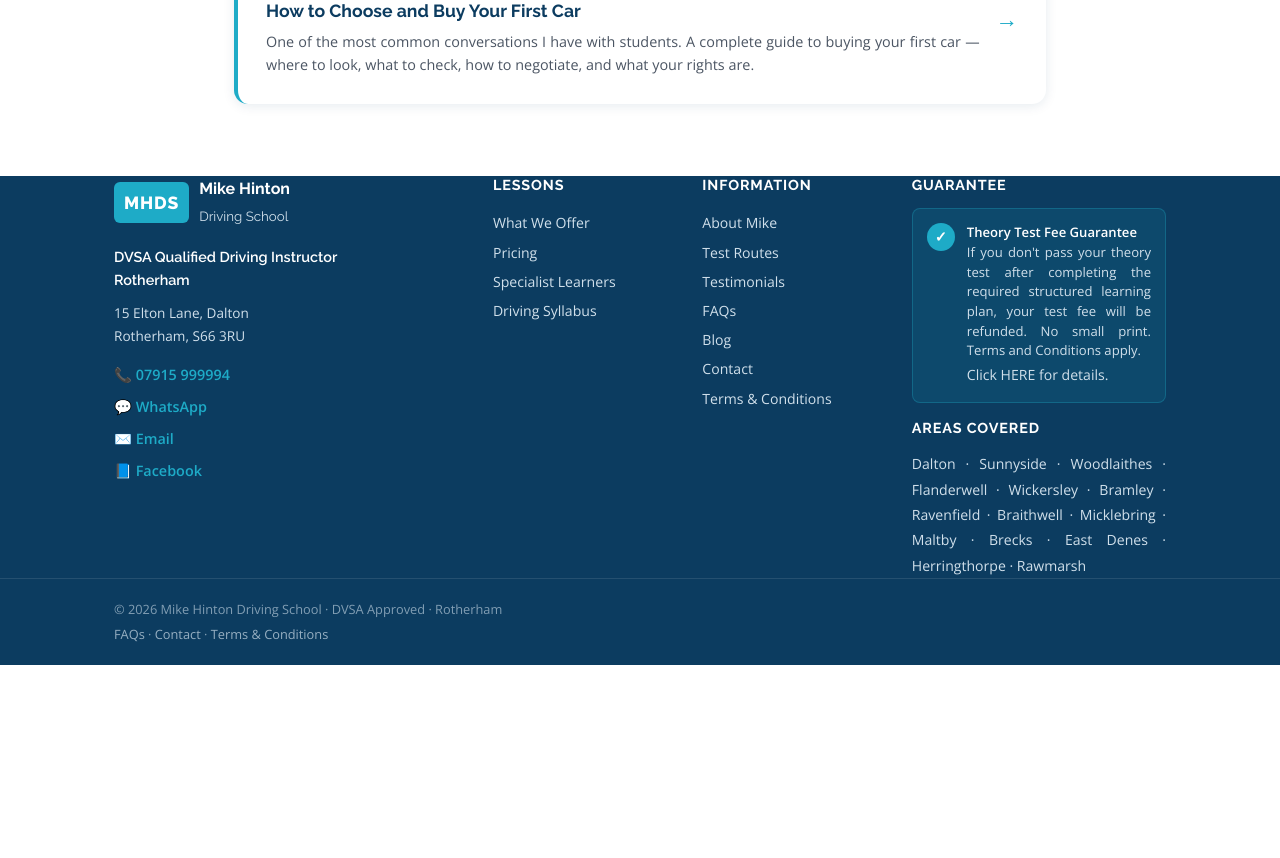
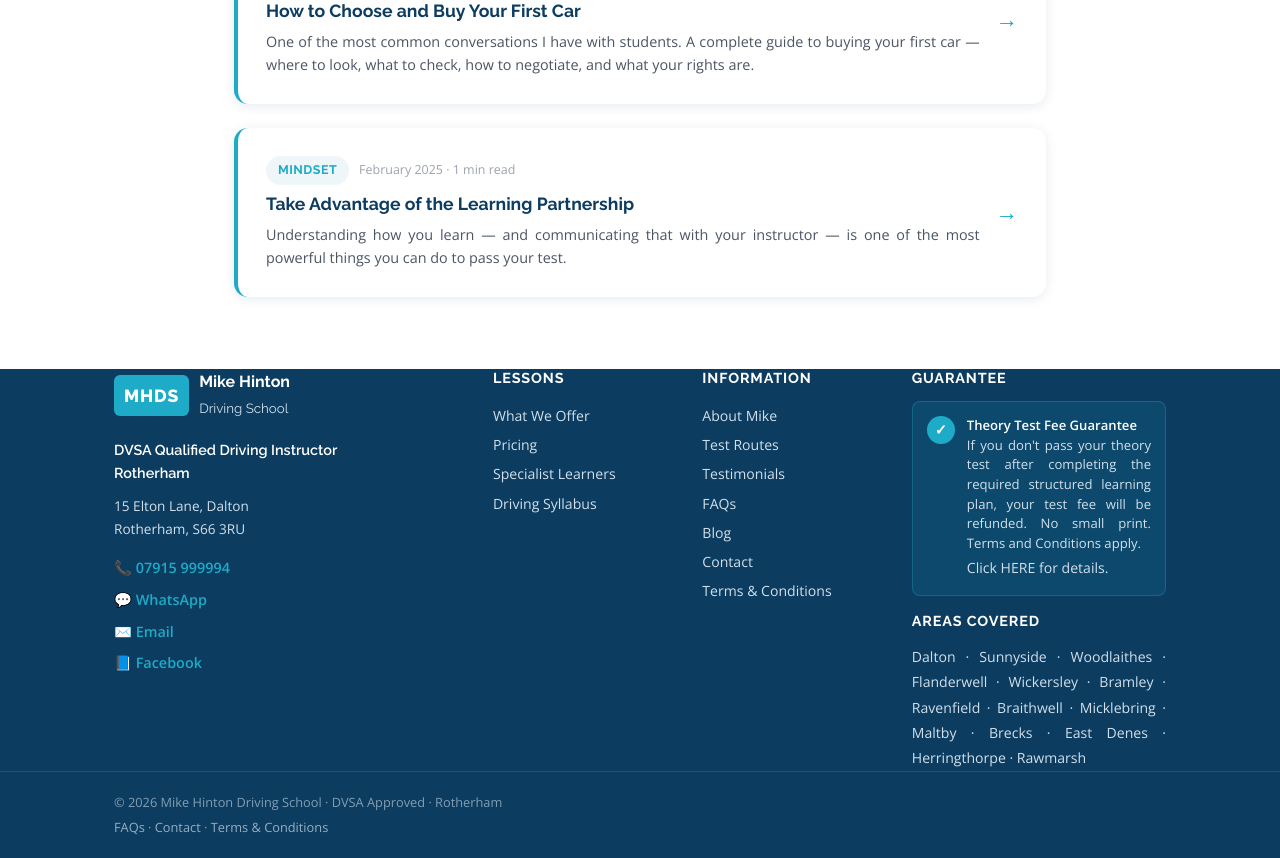
Before and after one commit to mikehinton-wq/mods-website, a React (Vite) app: page /blog in a window 1280 px wide. Shown: the part 1440-2298 px from the top of the page. Before the commit the page ends 2105 px from the top, so only its background shows below. Built offline with nearby package versions, Linux system fonts and the light colour scheme.

Commit message:
Update site

```diff
--- a/src/pages/Blog.jsx
+++ b/src/pages/Blog.jsx
@@ -49,6 +49,14 @@ const posts = [
     readTime: '8 min read',
     tag: 'New Drivers',
   },
+  {
+    slug: 'learning-partnership',
+    title: 'Take Advantage of the Learning Partnership',
+    excerpt: "Understanding how you learn — and communicating that with your instructor — is one of the most powerful things you can do to pass your test.",
+    date: 'February 2025',
+    readTime: '1 min read',
+    tag: 'Mindset',
+  },
 ]
 
 export default function Blog() {
```
